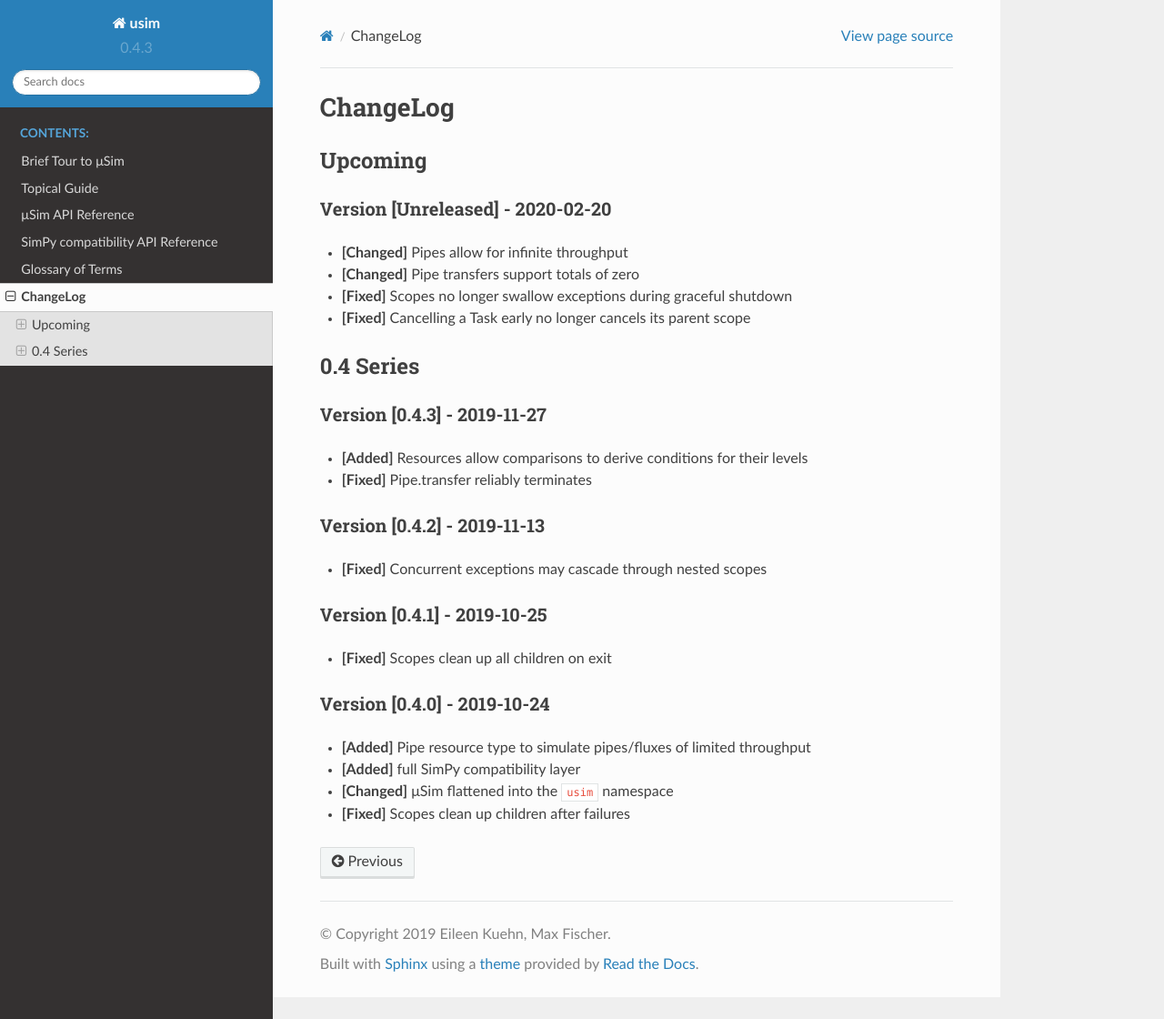
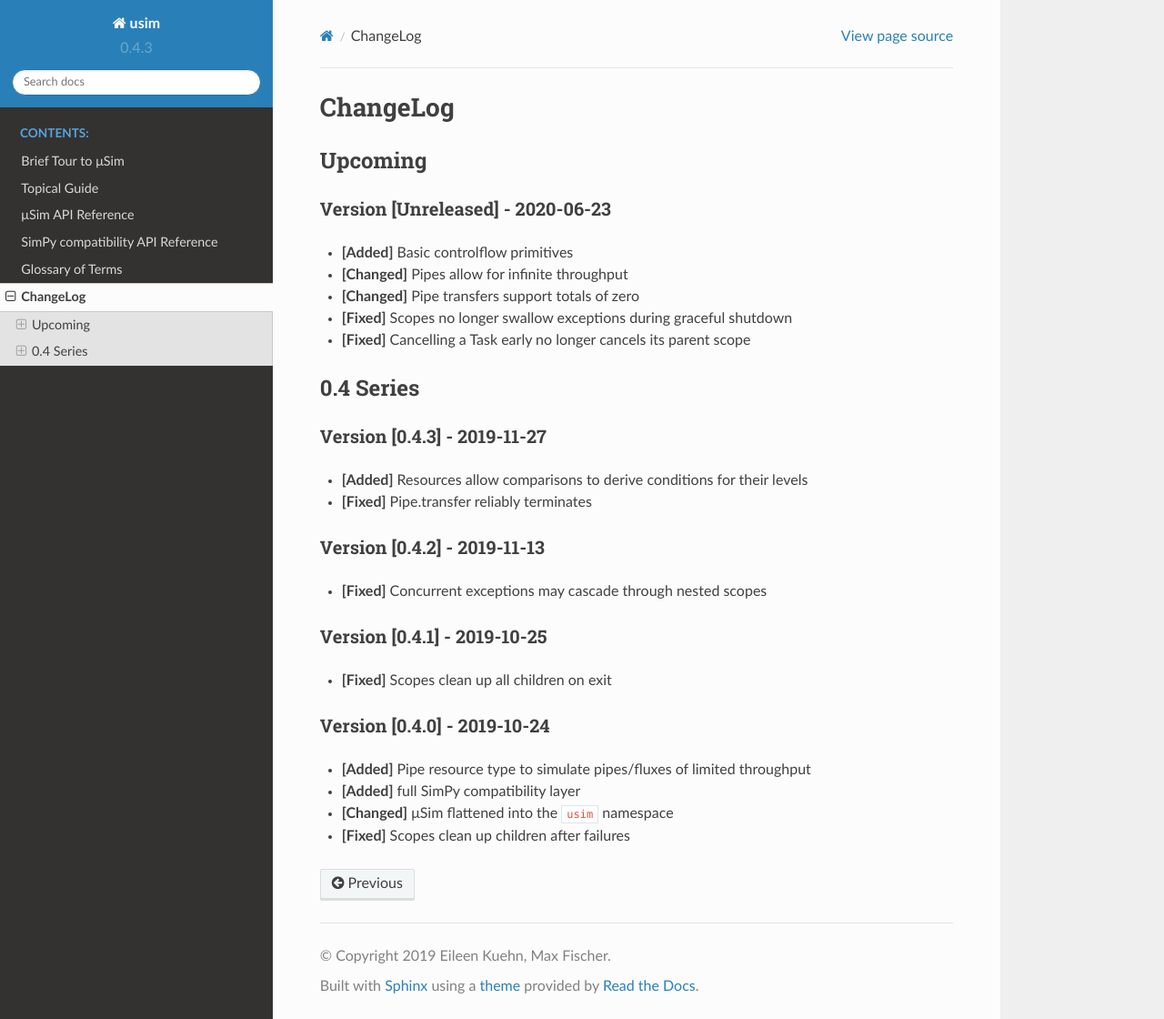
Before and after one commit to MaineKuehn/usim, a Sphinx documentation site: the page built from docs/source/changelog.rst, in a window 1280 px wide and 1120 px high. Shown: the whole window at 91% size. Built offline with Sphinx 7.4.7 and the Read the Docs theme 2.0.0, drawn with Linux system fonts in a browser that asks for light colours; formulas are drawn with MathJax 3.

Commit message:
Added change fragment to changelog

```diff
--- a/docs/source/changelog.rst
+++ b/docs/source/changelog.rst
@@ -1,5 +1,5 @@
-.. Created by log.py at 2020-02-20, command
-   '/Users/mfischer/PycharmProjects/usim/venv/lib/python3.7/site-packages/change/__main__.py log docs/source/changes compile --output docs/source/changelog.rst'
+.. Created by log.py at 2020-06-23, command
+   '/usr/local/lib/python3.7/site-packages/change/__main__.py log docs/source/changes compile --output docs/source/changelog.rst'
    based on the format of 'https://keepachangelog.com/'
 #########
 ChangeLog
@@ -8,8 +8,10 @@ ChangeLog
 Upcoming
 ========
 
-Version [Unreleased] - 2020-02-20
+Version [Unreleased] - 2020-06-23
 +++++++++++++++++++++++++++++++++
+
+* **[Added]** Basic controlflow primitives
 
 * **[Changed]** Pipes allow for infinite throughput
 * **[Changed]** Pipe transfers support totals of zero
```
